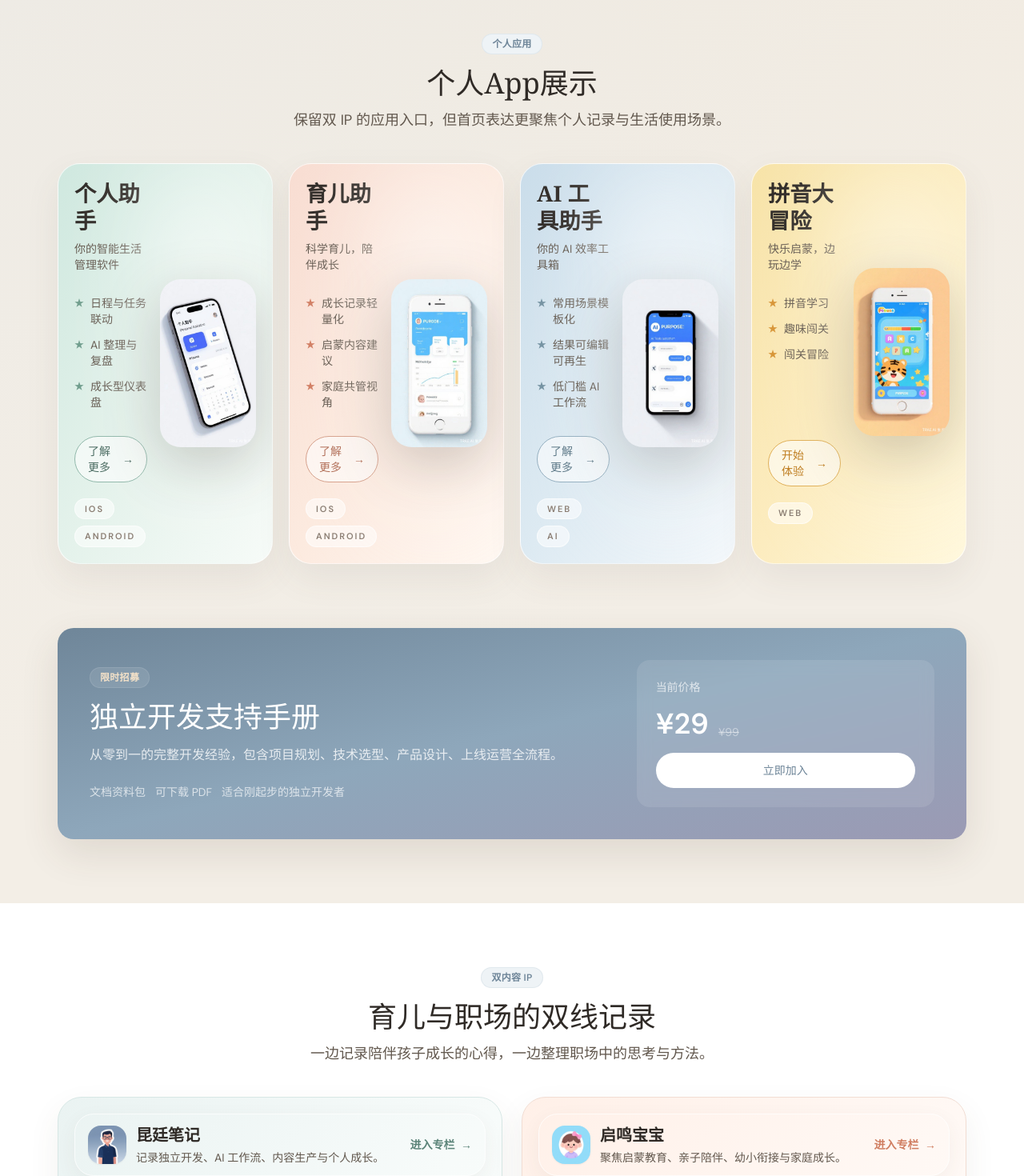
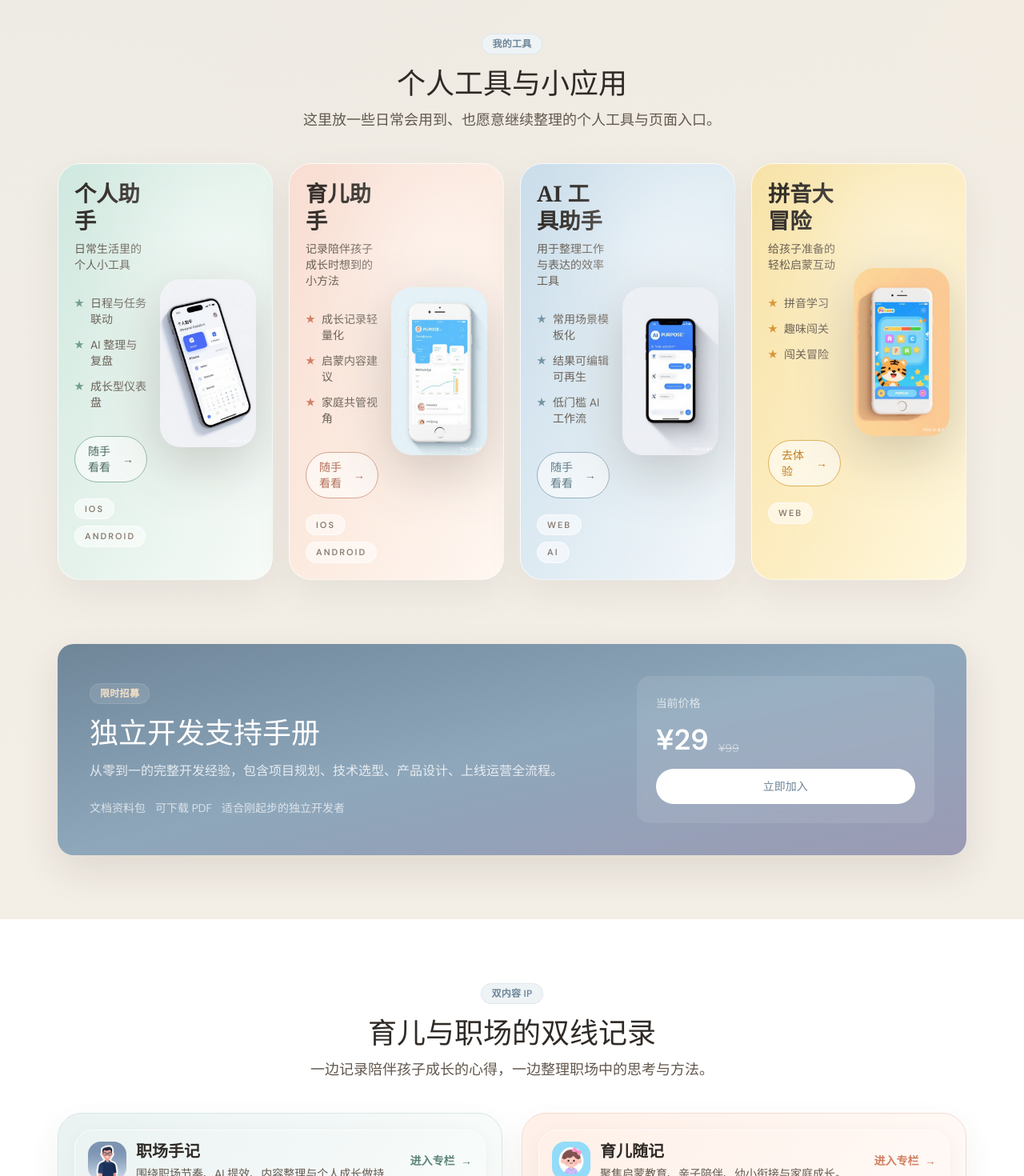
Before and after one commit to dianwuone/hope, a Vue app: page /#/ in a window 1280 px wide. Shown: the part 840-2310 px from the top of the page at 80% size. Built offline with nearby package versions, Linux system fonts and the light colour scheme; no server answers.

Commit message:
fix修改必要描述

```diff
--- a/src/data/articles/columns.js
+++ b/src/data/articles/columns.js
@@ -6,27 +6,27 @@ import avatarQiming from '@/assets/images/shucai/avatars/avatar-qiming.jpg'
 export const columns = {
   kunting: {
     slug: 'kunting',
-    name: '昆廷笔记',
-    title: '用 AI 提效，用产品创造价值',
-    subtitle: '记录独立开发、AI 工作流、内容生产与个人成长。',
-    eyebrow: '昆廷笔记 · AI 提效与独立开发',
-    intro: '分享独立开发、AI 工作流、产品方法与长期成长，把实践过程和有效经验沉淀成可复用的内容。',
+    name: '职场手记',
+    title: '记录工作方法、效率实践与阶段成长',
+    subtitle: '围绕职场节奏、AI 提效、内容整理与个人成长做持续记录。',
+    eyebrow: '职场手记 · 工作方法与成长复盘',
+    intro: '记录工作中的方法整理、效率实践、项目复盘与长期成长，把真实经历慢慢沉淀下来。',
     banner: bannerKunting,
     avatar: avatarQuentin,
     author: '昆廷',
-    tags: ['AI 提效', '独立开发', '产品思考', '生活记录'],
+    tags: ['职场复盘', 'AI 提效', '方法整理', '生活记录'],
     directions: [
       {
         title: 'AI 提效',
         desc: '围绕信息整理、写作辅助与工作流优化，分享真正可复用的方法。',
       },
       {
-        title: '独立开发',
-        desc: '记录从想法到上线的过程，把产品验证、节奏管理与踩坑经验讲透。',
+        title: '工作复盘',
+        desc: '记录项目推进、节奏管理与踩坑经验，把日常工作中的观察整理清楚。',
       },
       {
-        title: '产品思考',
-        desc: '从需求、价值与体验出发，拆解小产品如何做得更快、更稳、更有用。',
+        title: '成长思考',
+        desc: '围绕表达、判断、习惯与选择，整理那些会影响长期成长的小体会。',
       },
     ],
     accent: {
@@ -48,10 +48,10 @@ export const columns = {
   },
   qiming: {
     slug: 'qiming',
-    name: '启鸣宝宝',
+    name: '育儿随记',
     title: '用爱与方法，陪孩子走好每一步成长路',
     subtitle: '聚焦启蒙教育、亲子陪伴、幼小衔接与家庭成长。',
-    eyebrow: '启鸣宝宝 · 陪伴孩子看见成长',
+    eyebrow: '育儿随记 · 陪孩子慢慢长大',
     intro: '分享育儿经验、启蒙方法、成长记录与亲子游戏，和你一起发现孩子成长中的更多可能。',
     banner: bannerQiming,
     avatar: avatarQiming,
--- a/src/data/pages/pages.js
+++ b/src/data/pages/pages.js
@@ -30,9 +30,9 @@ export const homePage = {
       { value: '个人网站', label: '真实表达' },
     ],
     slides: [
-      { background: bannerPersonal, eyebrow: 'AI 助力提效' },
+      { background: bannerPersonal, eyebrow: '工作与生活整理' },
       { background: bannerParenting, eyebrow: '育儿成长记录' },
-      { background: bannerArcade, eyebrow: '拼音游戏体验' },
+      { background: bannerArcade, eyebrow: '亲子互动陪伴' },
     ],
   },
   exploreTags: ['育儿陪伴', '职场复盘', '成长笔记', '亲子启蒙', '个人应用'],
@@ -40,8 +40,8 @@ export const homePage = {
   tryOffer: tryOffers[0],
   featuredArticles: articles.slice(0, 4),
   interactiveCards: [
-    { title: '下载动态墙', desc: '查看个人应用与内容相关资源的展示入口。', to: '/download-wall' },
-    { title: '在线轻试玩', desc: '保留网页内可直接体验的轻量互动功能。', to: '/play' },
+    { title: '资源整理页', desc: '查看个人应用与内容相关资源的集中入口。', to: '/download-wall' },
+    { title: '在线体验页', desc: '保留网页内可直接体验的轻量互动功能。', to: '/play' },
     { title: '联系与订阅', desc: '通过订阅与联系入口，接收更新或交流想法。', to: '/community' },
   ],
   labs,
@@ -55,20 +55,20 @@ export const homePage = {
 }
 
 export const articleCenterPage = {
-  title: '文章中心',
-  subtitle: '汇聚全部内容，从 AI 提效到育儿启蒙，从独立开发到亲子成长。',
+  title: '文章归档',
+  subtitle: '汇聚全部记录，从育儿心得到职场感悟，再到日常成长笔记。',
   banner: bannerArticles,
 }
 
 export const gamesPage = {
-  title: '游戏中心',
-  subtitle: '把学习与互动放进更轻松的体验里，让探索更愿意持续。',
+  title: '亲子互动',
+  subtitle: '把学习与陪伴放进更轻松的互动里，让孩子更愿意参与。',
   banner: bannerGames,
 }
 
 export const downloadsPage = {
-  title: '下载中心',
-  subtitle: '统一查看可用产品、体验状态、下载方式和设备说明。',
+  title: '资源整理页',
+  subtitle: '集中整理可查看的内容、个人应用和相关资源入口。',
   banner: bannerDownloads,
   requirements: [
     '首批版本优先支持 Web 体验与报名收集',
@@ -78,13 +78,13 @@ export const downloadsPage = {
 }
 
 export const communityPage = {
-  title: '加入我的私域社区',
-  subtitle: '和我一起，持续探索 AI 提效与产品创造。',
+  title: '联系我',
+  subtitle: '如果你也关心育儿、职场与个人成长，欢迎和我交流。',
   banner: bannerConnect,
-  benefits: ['获取最新动态', '产品内测资格', '限时福利', '深度交流'],
+  benefits: ['获取最新更新', '交流育儿心得', '分享成长体会', '保持联系'],
   faq: [
-    { q: '社区里会分享什么？', a: '包括产品动态、实验进展、内容更新和阶段性福利。' },
-    { q: '是否收费？', a: '当前以免费关注和早期名单收集为主，后续如有付费服务会明确说明。' },
+    { q: '这里会分享什么？', a: '主要是网站内容更新、育儿记录、职场感悟和一些日常整理。' },
+    { q: '联系需要付费吗？', a: '不用，这里以个人交流和内容订阅为主。' },
   ],
 }
 
--- a/src/data/site/navigation.js
+++ b/src/data/site/navigation.js
@@ -27,31 +27,31 @@ export const footerSections = [
     links: [
       { name: '职场手记', path: '/columns/kunting' },
       { name: '育儿随记', path: '/columns/qiming' },
-      { name: '文章归档', path: '/articles' },
+      { name: '全部文章', path: '/articles' },
     ],
   },
   {
-    title: '个人应用',
+    title: '我的工具',
     links: [
-      { name: '应用展示', path: '/products' },
-      { name: '个人助手', path: '/products/personal-assistant' },
-      { name: '育儿助手', path: '/products/parenting-assistant' },
-      { name: 'AI 工具小帮手', path: '/products/ai-tools' },
+      { name: '我的应用', path: '/products' },
+      { name: '生活小助手', path: '/products/personal-assistant' },
+      { name: '育儿小助手', path: '/products/parenting-assistant' },
+      { name: 'AI 效率工具', path: '/products/ai-tools' },
     ],
   },
   {
-    title: '陪伴互动',
+    title: '亲子陪伴',
     links: [
-      { name: '亲子互动页', path: '/games' },
-      { name: '拼音大冒险', path: '/games/pinyin-adventure' },
+      { name: '互动小天地', path: '/games' },
+      { name: '拼音启蒙游戏', path: '/games/pinyin-adventure' },
     ],
   },
   {
-    title: '其他入口',
+    title: '更多页面',
     links: [
-      { name: '在线轻试玩', path: '/play' },
-      { name: '下载动态墙', path: '/download-wall' },
-      { name: '我的小实验', path: '/lab' },
+      { name: '在线体验', path: '/play' },
+      { name: '资源下载页', path: '/download-wall' },
+      { name: '随手小实验', path: '/lab' },
     ],
   },
 ]
--- a/src/router/index.js
+++ b/src/router/index.js
@@ -11,7 +11,7 @@ const routes = [
     path: '/about',
     name: 'About',
     component: () => import('@/views/AboutPage.vue'),
-    meta: { title: '关于', breadcrumb: ['首页', '关于'] },
+    meta: { title: '关于我', breadcrumb: ['首页', '关于我'] },
   },
   {
     path: '/search',
@@ -41,19 +41,19 @@ const routes = [
     path: '/columns/kunting',
     name: 'ColumnKunting',
     component: () => import('@/views/columns/KuntingPage.vue'),
-    meta: { title: '昆廷笔记', breadcrumb: ['首页', '昆廷笔记'] },
+    meta: { title: '职场手记', breadcrumb: ['首页', '职场手记'] },
   },
   {
     path: '/columns/qiming',
     name: 'ColumnQiming',
     component: () => import('@/views/columns/QimingPage.vue'),
-    meta: { title: '启鸣宝宝', breadcrumb: ['首页', '启鸣宝宝'] },
+    meta: { title: '育儿随记', breadcrumb: ['首页', '育儿随记'] },
   },
   {
     path: '/articles',
     name: 'Articles',
     component: () => import('@/views/articles/ArticleCenter.vue'),
-    meta: { title: '文章中心', breadcrumb: ['首页', '文章中心'] },
+    meta: { title: '文章归档', breadcrumb: ['首页', '文章归档'] },
   },
   {
     path: '/articles/tags/:slug',
@@ -71,7 +71,7 @@ const routes = [
     path: '/products',
     name: 'Products',
     component: () => import('@/views/products/ProductCenter.vue'),
-    meta: { title: '产品中心', breadcrumb: ['首页', '产品中心'] },
+    meta: { title: '个人应用', breadcrumb: ['首页', '个人应用'] },
   },
   {
     path: '/products/:slug',
@@ -83,7 +83,7 @@ const routes = [
     path: '/games',
     name: 'Games',
     component: () => import('@/views/games/GameCenter.vue'),
-    meta: { title: '游戏中心', breadcrumb: ['首页', '游戏中心'] },
+    meta: { title: '亲子互动', breadcrumb: ['首页', '亲子互动'] },
   },
   {
     path: '/games/pinyin-adventure',
@@ -113,7 +113,7 @@ const routes = [
     path: '/lab',
     name: 'Lab',
     component: () => import('@/views/lab/LabPage.vue'),
-    meta: { title: '实验室', breadcrumb: ['首页', '实验室'] },
+    meta: { title: '我的小实验', breadcrumb: ['首页', '我的小实验'] },
   },
   {
     path: '/lab/:slug',
@@ -131,13 +131,13 @@ const routes = [
     path: '/download-wall',
     name: 'DownloadWall',
     component: () => import('@/views/DownloadWall.vue'),
-    meta: { title: '下载动态墙', breadcrumb: ['首页', '下载动态墙'] },
+    meta: { title: '资源整理页', breadcrumb: ['首页', '资源整理页'] },
   },
   {
     path: '/play',
     name: 'Play',
     component: () => import('@/views/PlayPage.vue'),
-    meta: { title: '在线轻试玩', breadcrumb: ['首页', '在线轻试玩'] },
+    meta: { title: '在线体验页', breadcrumb: ['首页', '在线体验页'] },
   },
   {
     path: '/wishlist',
@@ -161,7 +161,7 @@ const routes = [
     path: '/community',
     name: 'Community',
     component: () => import('@/views/CommunityPage.vue'),
-    meta: { title: '加入社区', breadcrumb: ['首页', '加入社区'] },
+    meta: { title: '联系我', breadcrumb: ['首页', '联系我'] },
   },
   {
     path: '/subscribe',
--- a/src/views/HomePage.vue
+++ b/src/views/HomePage.vue
@@ -18,8 +18,8 @@ const homeProductMatrix = computed(() => [
     frameClass: 'bg-[radial-gradient(circle_at_20%_20%,rgba(255,255,255,0.82),rgba(255,255,255,0.35)_58%,rgba(255,255,255,0)_100%)]',
     bulletClass: 'text-[#6E9C8B]',
     platformMarks: ['iOS', 'Android'],
-    cta: '了解更多',
-    summaryLine: '你的智能生活管理软件',
+    cta: '随手看看',
+    summaryLine: '日常生活里的个人小工具',
   },
   {
     ...homePage.products[1],
@@ -29,8 +29,8 @@ const homeProductMatrix = computed(() => [
     frameClass: 'bg-[radial-gradient(circle_at_18%_22%,rgba(255,255,255,0.8),rgba(255,244,237,0.48)_55%,rgba(255,255,255,0)_100%)]',
     bulletClass: 'text-[#D17D62]',
     platformMarks: ['iOS', 'Android'],
-    cta: '了解更多',
-    summaryLine: '科学育儿，陪伴成长',
+    cta: '随手看看',
+    summaryLine: '记录陪伴孩子成长时想到的小方法',
   },
   {
     ...homePage.products[2],
@@ -40,8 +40,8 @@ const homeProductMatrix = computed(() => [
     frameClass: 'bg-[radial-gradient(circle_at_22%_18%,rgba(255,255,255,0.82),rgba(241,248,252,0.45)_56%,rgba(255,255,255,0)_100%)]',
     bulletClass: 'text-[#7391A1]',
     platformMarks: ['Web', 'AI'],
-    cta: '了解更多',
-    summaryLine: '你的 AI 效率工具箱',
+    cta: '随手看看',
+    summaryLine: '用于整理工作与表达的效率工具',
   },
   {
     slug: 'pinyin-adventure',
@@ -59,8 +59,8 @@ const homeProductMatrix = computed(() => [
     frameClass: 'bg-[radial-gradient(circle_at_22%_18%,rgba(255,255,255,0.75),rgba(255,246,219,0.4)_55%,rgba(255,255,255,0)_100%)]',
     bulletClass: 'text-[#D79435]',
     platformMarks: ['Web'],
-    cta: '开始体验',
-    summaryLine: '快乐启蒙，边玩边学',
+    cta: '去体验',
+    summaryLine: '给孩子准备的轻松启蒙互动',
   },
 ])
 const homeContentColumns = computed(() => [
@@ -96,7 +96,7 @@ const homeInteractiveCards = computed(() => [
     borderClass: 'border-[#F1E2CF]',
     buttonClass: 'bg-[#E67E43] text-white hover:bg-[#d96f34]',
     iconWrapClass: 'bg-white/80 text-[#E67E43]',
-    metricLabel: '今日热度',
+    metricLabel: '今日整理',
     metricValue: '1,248',
     metricClass: 'bg-[#355A58] text-white',
     decoration: 'bubbles',
@@ -107,7 +107,7 @@ const homeInteractiveCards = computed(() => [
     borderClass: 'border-[#F0E3D3]',
     buttonClass: 'bg-[#E67E43] text-white hover:bg-[#d96f34]',
     iconWrapClass: 'bg-white/80 text-[#E67E43]',
-    metricLabel: '得分',
+    metricLabel: '体验进度',
     metricValue: '0236',
     metricClass: 'bg-transparent text-brand-charcoal',
     decoration: 'dino',
@@ -118,8 +118,8 @@ const homeInteractiveCards = computed(() => [
     borderClass: 'border-[#DCE8ED]',
     buttonClass: 'bg-[#5F8BA0] text-white hover:bg-[#4f778b]',
     iconWrapClass: 'bg-white/80 text-[#5F8BA0]',
-    metricLabel: '在线人数',
-    metricValue: '128',
+    metricLabel: '联系入口',
+    metricValue: 'OPEN',
     metricClass: 'bg-[#EFF6F9] text-[#5F8BA0]',
     decoration: 'reserve',
   },
@@ -130,7 +130,7 @@ const homeLabCards = computed(() => [
     accent: 'from-[#F5F2EB] via-[#FBF8F2] to-[#FFFEFC]',
     borderClass: 'border-[#E7DDD0]',
     buttonClass: 'bg-[#4F847F] text-white hover:bg-[#44736f]',
-    buttonLabel: '进入实验室',
+    buttonLabel: '看看记录',
     imageMaskClass: 'from-[#FBF8F2] via-[#FBF8F2]/40 to-transparent',
     imageGlowClass: 'bg-[radial-gradient(circle_at_28%_52%,rgba(255,248,238,0.95),rgba(255,248,238,0.32)_42%,rgba(255,248,238,0)_72%)]',
   },
@@ -139,15 +139,15 @@ const homeLabCards = computed(() => [
     accent: 'from-[#F8F0E6] via-[#FCF7F0] to-[#FFFEFC]',
     borderClass: 'border-[#E8DCCC]',
     buttonClass: 'bg-[#C97C4B] text-white hover:bg-[#b86d3f]',
-    buttonLabel: '获取更多',
+    buttonLabel: '继续阅读',
     imageMaskClass: 'from-[#FCF7F0] via-[#FCF7F0]/42 to-transparent',
     imageGlowClass: 'bg-[radial-gradient(circle_at_30%_50%,rgba(255,247,238,0.92),rgba(255,247,238,0.28)_42%,rgba(255,247,238,0)_72%)]',
   },
 ])
 const homeLabHighlights = computed(() => [
-  'AI 学习问答',
-  '数字成长图谱',
-  '可视化启蒙球',
+  '育儿日常补充记录',
+  '工作方法继续整理',
+  '亲子互动想法收集',
 ])
 
 onMounted(() => {
@@ -234,7 +234,7 @@ onUnmounted(() => {
                 class="absolute bottom-[8%] left-[24%] z-20 w-[42%] rotate-[5deg] object-cover opacity-92 mix-blend-multiply drop-shadow-[0_18px_28px_rgba(85,66,44,0.16)]"
               />
               <div class="absolute bottom-[7%] left-[18%] z-30 rounded-[24px] bg-[#D97757] px-5 py-3 text-sm font-semibold text-white shadow-lg">
-                解决真实问题
+                留下真实记录
               </div>
             </div>
           </div>
@@ -273,7 +273,7 @@ onUnmounted(() => {
 
     <section class="section-shell">
       <div class="container-content">
-        <SectionTitle eyebrow="个人应用" title="个人App展示" subtitle="保留双 IP 的应用入口，但首页表达更聚焦个人记录与生活使用场景。" align="center" />
+        <SectionTitle eyebrow="我的工具" title="个人工具与小应用" subtitle="这里放一些日常会用到、也愿意继续整理的个人工具与页面入口。" align="center" />
         <div class="mt-10 grid gap-5 md:grid-cols-2 xl:grid-cols-4">
           <router-link
             v-for="product in homeProductMatrix"
@@ -424,7 +424,7 @@ onUnmounted(() => {
 
     <section class="section-shell">
       <div class="container-content">
-        <SectionTitle eyebrow="互动体验" title="轻量功能入口" subtitle="首页保留应用与互动能力，方便继续进入网站的其他功能页。" align="center" />
+        <SectionTitle eyebrow="更多页面" title="轻量互动与补充页面" subtitle="保留一些轻量页面，方便继续查看资源、体验互动或联系我。" align="center" />
         <div class="mt-10 grid gap-6 xl:grid-cols-2">
           <router-link
             v-for="card in homeInteractiveCards.slice(0, 2)"
@@ -444,7 +444,7 @@ onUnmounted(() => {
                 </div>
                 <div class="mt-auto pt-6">
                   <span class="inline-flex items-center rounded-full px-5 py-3 text-sm font-semibold shadow-[0_12px_24px_rgba(230,126,67,0.22)] transition-colors" :class="card.buttonClass">
-                    {{ card.title === '下载动态墙' ? '查看内容入口' : card.title === '联系与订阅' ? '去看看' : '立即体验' }}
+                    {{ card.title === '资源整理页' ? '查看入口' : card.title === '联系与订阅' ? '去看看' : '立即体验' }}
                     <span class="ml-2" aria-hidden="true">→</span>
                   </span>
                 </div>
@@ -506,7 +506,7 @@ onUnmounted(() => {
 
     <section class="section-shell bg-white">
       <div class="container-content">
-        <SectionTitle eyebrow="App 展示" title="个人应用展示" subtitle="保留 App 与网页功能入口，作为个人网站的能力展示区。" align="center" />
+        <SectionTitle eyebrow="补充内容" title="一些还在慢慢整理的页面" subtitle="这里保留一些延伸阅读与小页面，作为个人网站的补充内容。" align="center" />
         <div class="mt-10 grid gap-6 xl:grid-cols-[1fr_1fr_0.9fr]">
           <router-link
             v-for="lab in homeLabCards"
@@ -594,8 +594,8 @@ onUnmounted(() => {
                 <div class="flex items-start gap-3 rounded-[20px] border border-white/80 bg-white/60 p-4 backdrop-blur">
                   <div class="flex h-10 w-10 shrink-0 items-center justify-center rounded-full bg-[#D98B2D] text-base text-white">◔</div>
                   <div>
-                    <h3 class="text-base font-semibold text-brand-charcoal">个人应用入口</h3>
-                    <p class="mt-1 text-sm leading-6 text-brand-text">继续保留 App 与互动功能的访问入口。</p>
+                    <h3 class="text-base font-semibold text-brand-charcoal">补充页面入口</h3>
+                    <p class="mt-1 text-sm leading-6 text-brand-text">保留一些个人工具、互动页和补充内容入口。</p>
                   </div>
                 </div>
                 <div class="flex items-start gap-3 rounded-[20px] border border-white/80 bg-white/60 p-4 backdrop-blur">
```
